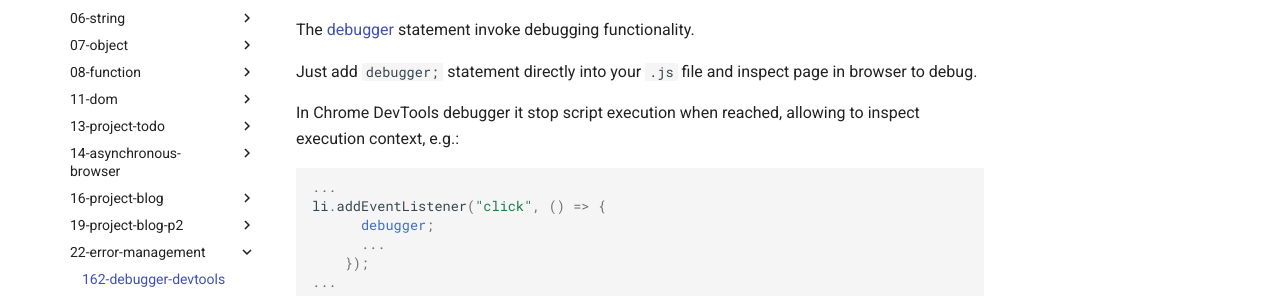
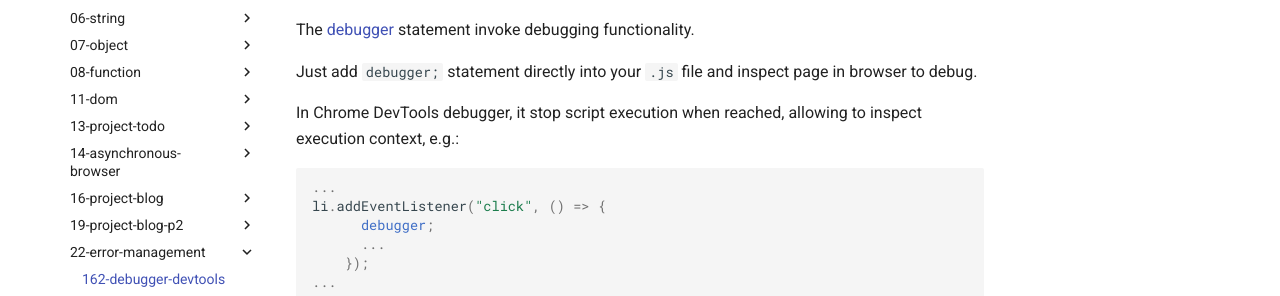
Before and after one commit to oldu73/doc, an MkDocs documentation site: the page built from docs/javascript/training/22-error-management/162-debugger-devtools.md, in a window 1280 px wide and 938 px high. Shown: the part 305-601 px from the top of the window. Built offline with MkDocs 1.6.1 and Material for MkDocs 9.7.7, drawn with Linux system fonts in a browser that asks for light colours.

````diff
--- a/docs/javascript/training/22-error-management/162-debugger-devtools.md
+++ b/docs/javascript/training/22-error-management/162-debugger-devtools.md
@@ -10,7 +10,7 @@ The [debugger](https://developer.mozilla.org/en-US/docs/Web/JavaScript/Reference
 
 Just add `debugger;` statement directly into your `.js` file and inspect page in browser to debug.
 
-In Chrome DevTools debugger it stop script execution when reached, allowing to inspect execution context, e.g.:
+In Chrome DevTools debugger, it stop script execution when reached, allowing to inspect execution context, e.g.:
 
 ```js
 ...
````
